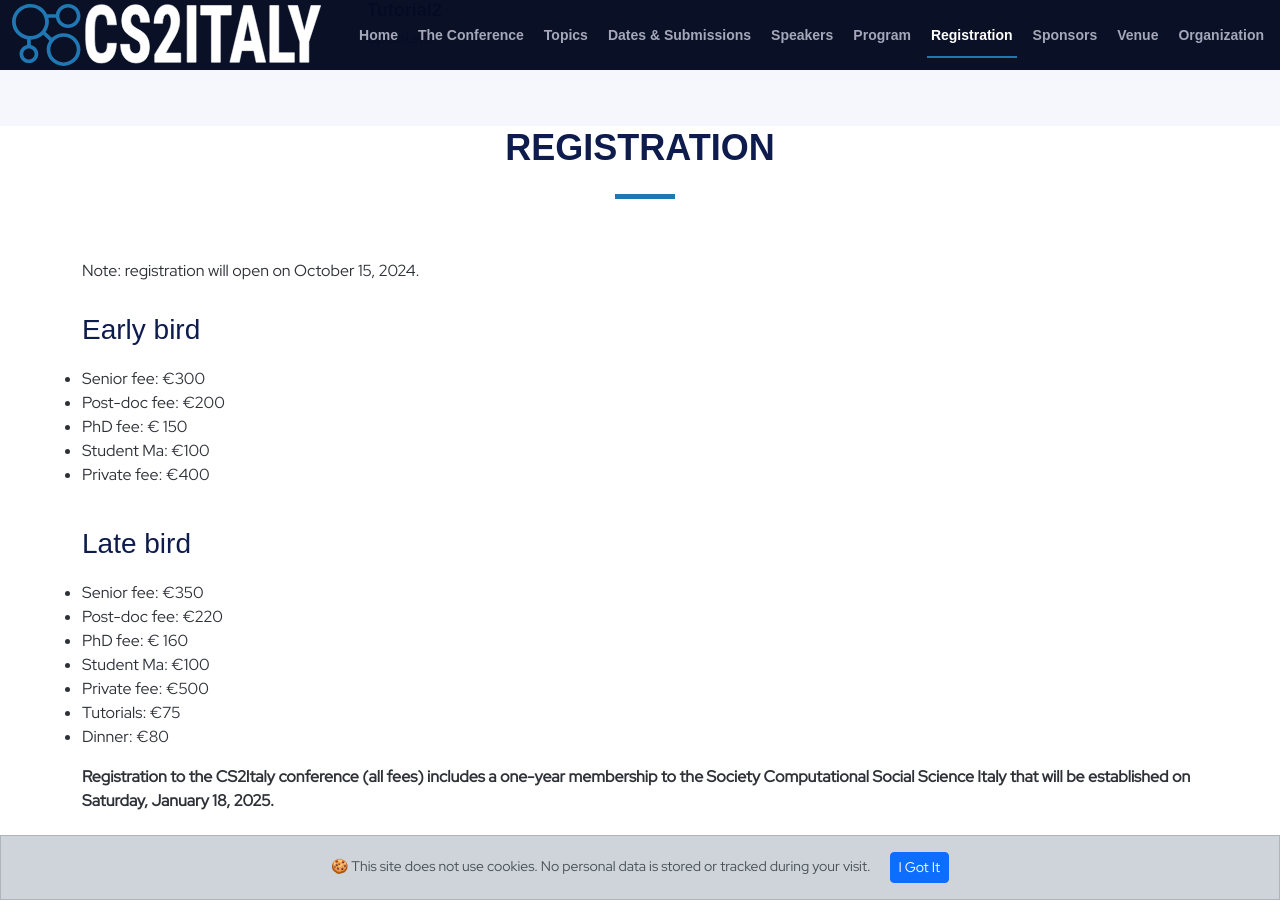
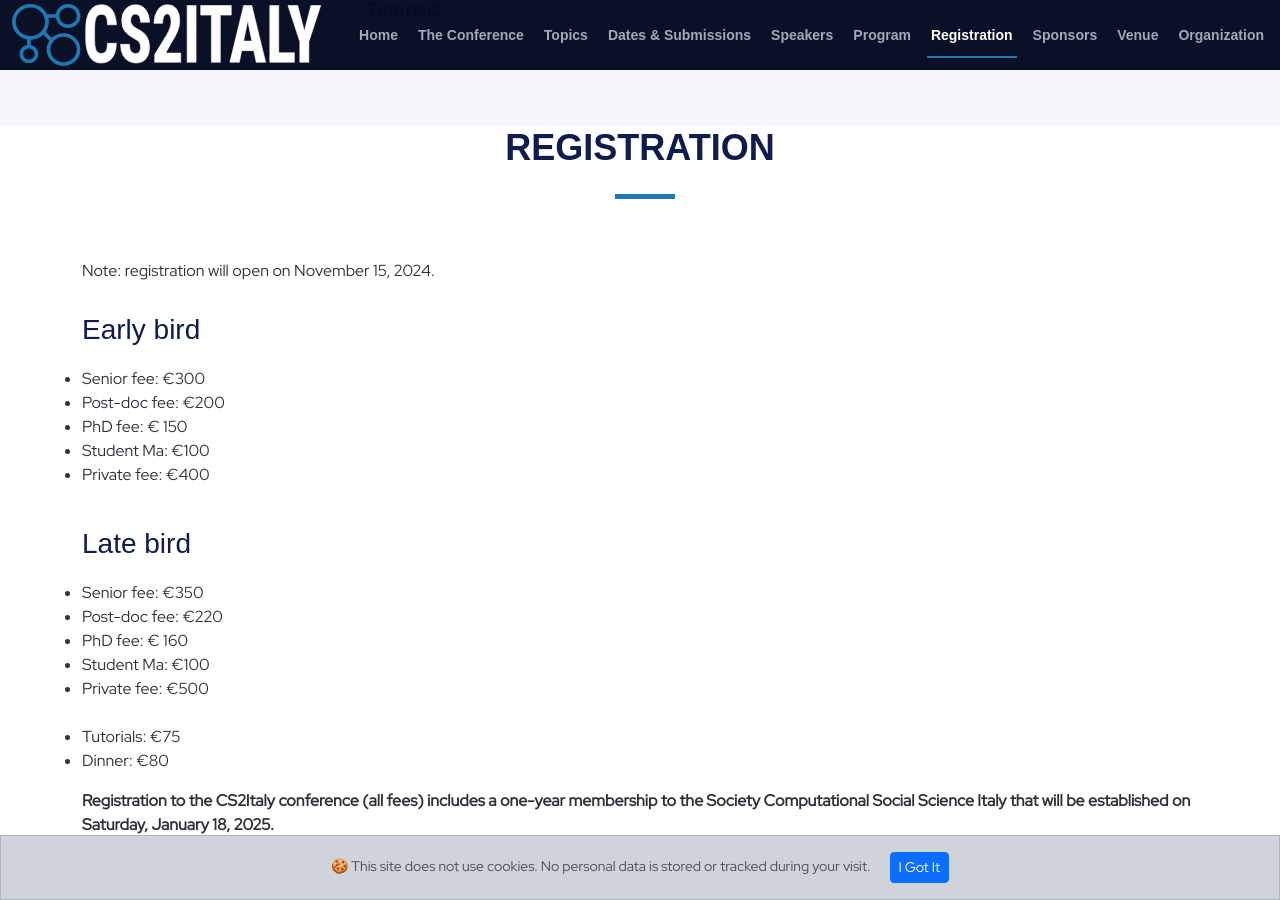
Before and after one commit to CS2Italy/conference, a Jekyll site: the page built from docs/index.md, in a window 1280 px wide and 900 px high, scrolled down 5630 px. Built offline with Jekyll 4.4.1, drawn with Linux system fonts in a browser that asks for light colours.

Commit message:
Update 04_registrationfees.md

```diff
--- a/docs/_texts/04_registrationfees.md
+++ b/docs/_texts/04_registrationfees.md
@@ -1,4 +1,4 @@
-Note: registration will open on October 15, 2024.
+Note: registration will open on November 15, 2024.
 
 ### Early bird
 * Senior fee: €300
@@ -16,6 +16,7 @@ Note: registration will open on October 15, 2024.
 * Student Ma:  €100
 * Private fee: €500
 <br/>
+<br/>
 * Tutorials: €75
 * Dinner: €80
 <br/>
```
